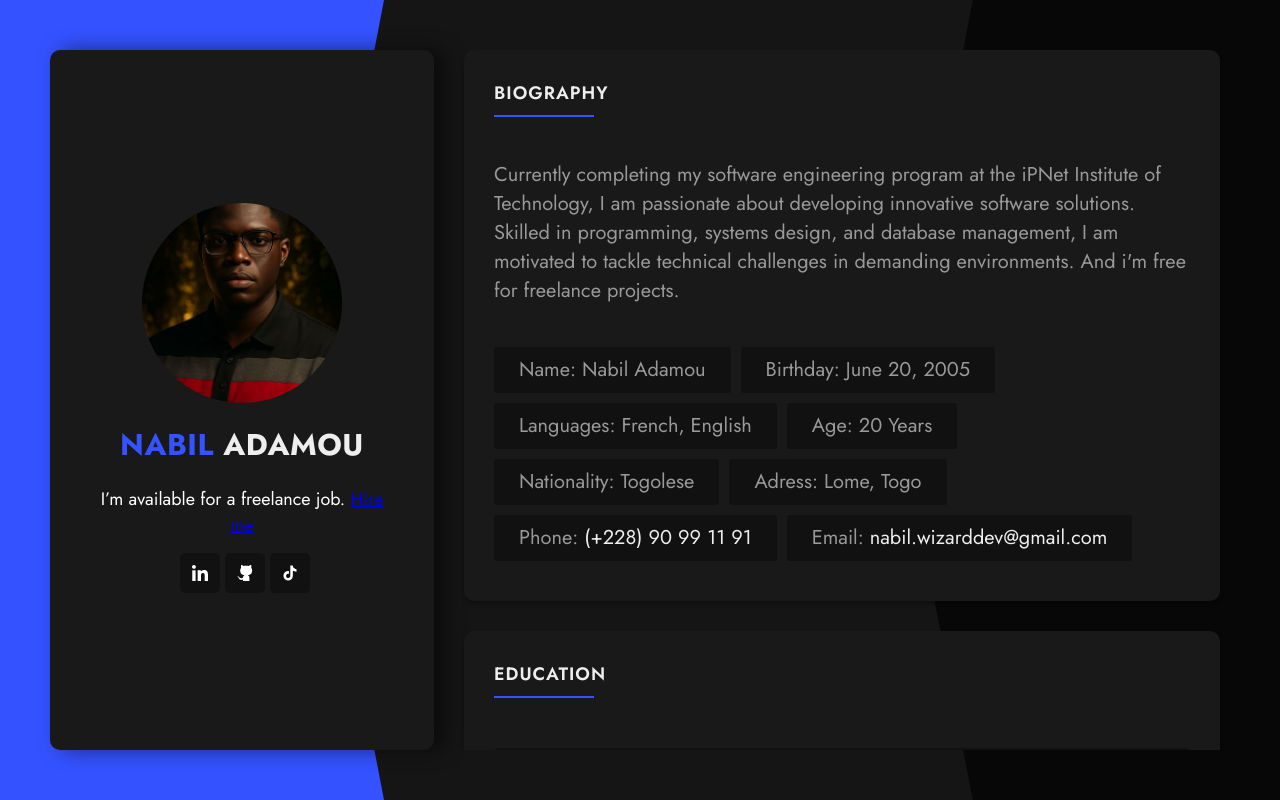
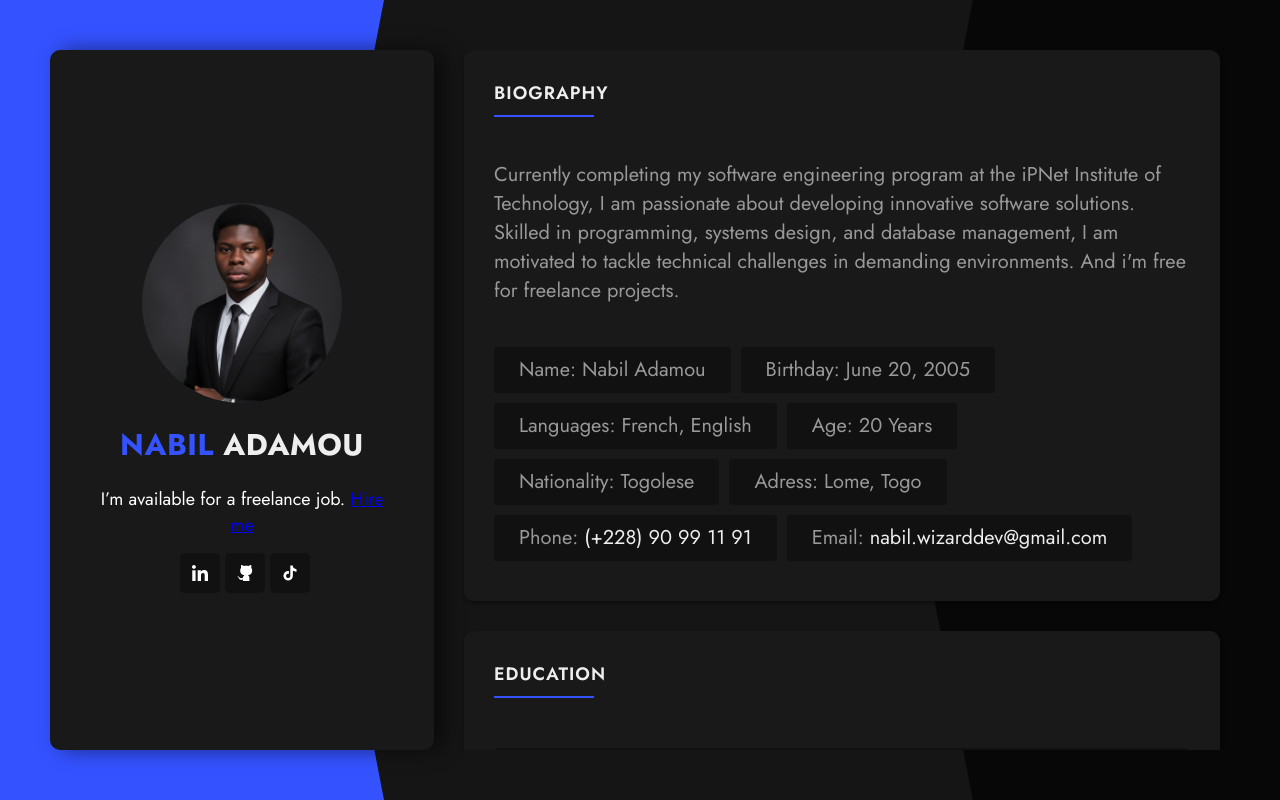
Before and after one commit to Nabil-wizard-dev/wizarddev-portfolio, an Angular app: page / in a window 1280 px wide. Built offline with nearby package versions, Linux system fonts and the light colour scheme.

Commit message:
Modification de l'image de profil

```diff
--- a/src/app/app.component.html
+++ b/src/app/app.component.html
@@ -88,7 +88,7 @@
 			<div class="cv__header">
 				<div class="in">
 					<div class="avatar centered">
-						<img src="img/header/1.jpg" alt="" style="width: 600px; height: 600px;object-fit: cover; background-position: center;">
+						<img src="img/header/2.png" alt="" style="width: 600px; height: 600px;object-fit: cover; background-position: center;">
 					</div>
 					<h3 class="centered"><span>Nabil</span> ADAMOU</h3>
 					<p class="centered margins-bot">I’m available for a freelance job. <a href="#contact" class="anchor">Hire me</a></p>
```
Also changed, not shown: public/img/header/2.png (added).
